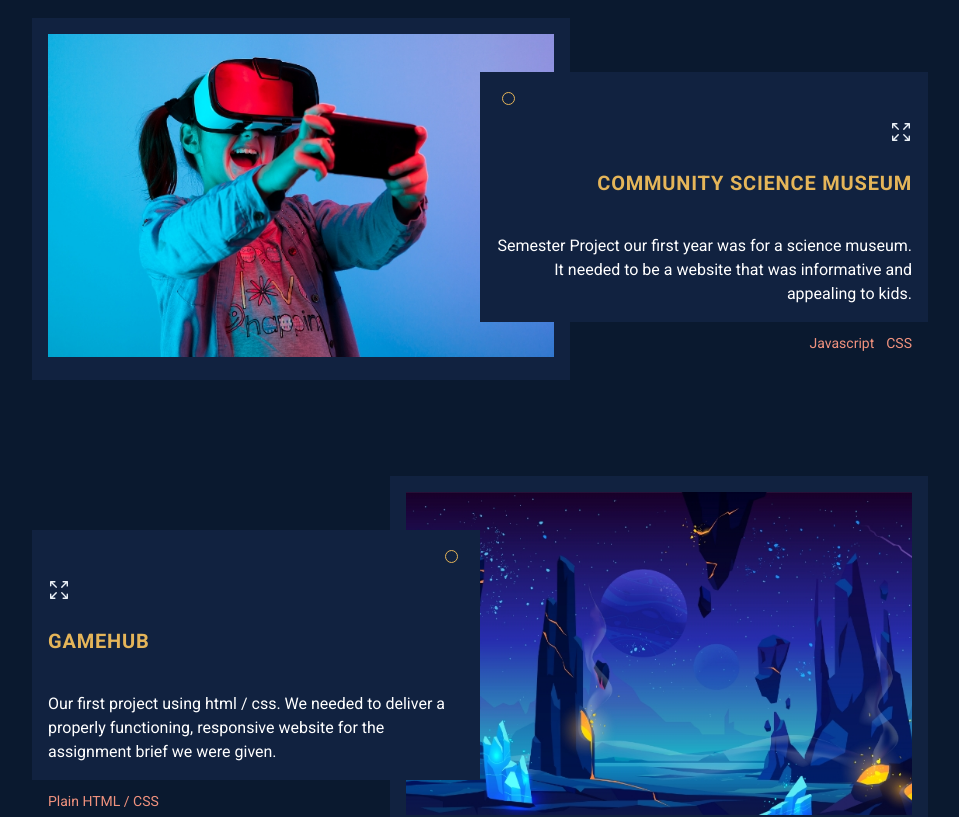
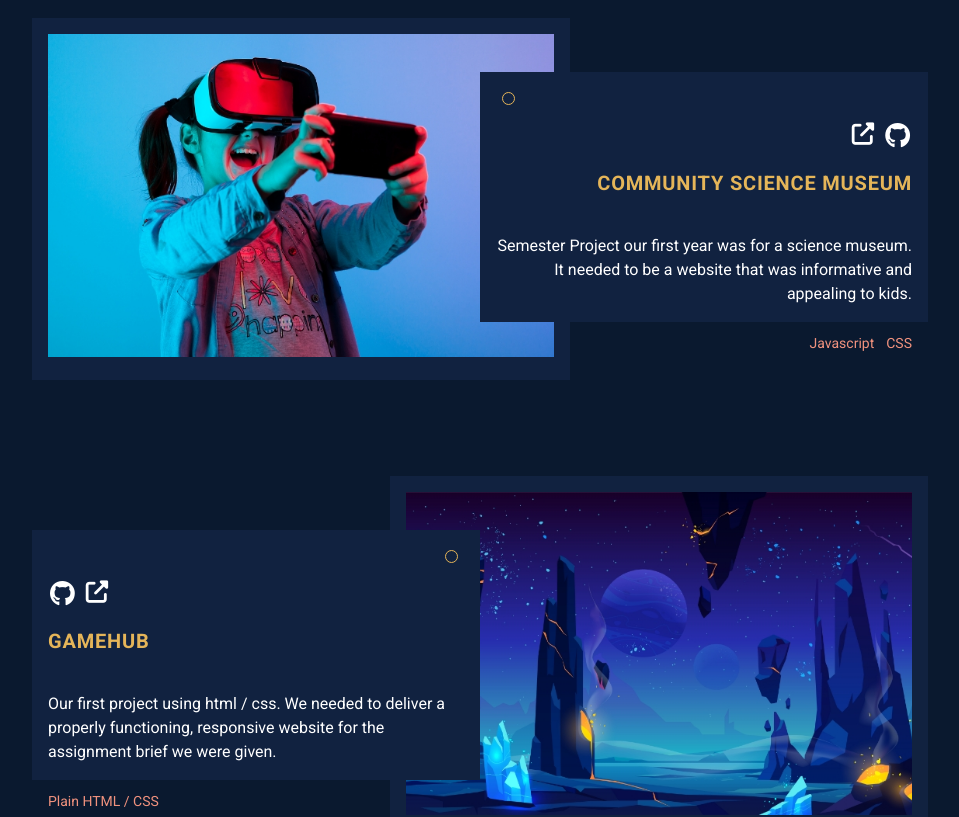
Before and after one commit to Iselinklementin/knuff-portfolio, a React (Create React App) app: page /websites in a window 1280 px wide. Shown: the part 860-1677 px from the top of the page, without its empty margins (160-1119 px from the left). Built offline with nearby package versions, Linux system fonts and the light colour scheme.

Commit message:
added github icons

```diff
--- a/src/components/constant/WebsiteData.jsx
+++ b/src/components/constant/WebsiteData.jsx
@@ -57,7 +57,9 @@ export function WebsiteDataMobile() {
       {websiteProjects.map(project => {
         return (
           <section className="card-project card-background-mobile" key={project.id}>
-            <div className="expand"></div>
+            <i className="fas fa-external-link-alt"></i>
+            <i className="fab fa-github"></i>
+
             <img src={project.src} alt="" className="project-img" />
             <div className="card-text-wrap">
               <h3>{project.name}</h3>
@@ -86,7 +88,8 @@ export function WebsiteDataTablet() {
             </div>
 
             <div className="card-text-container">
-              <div className="expand"></div>
+              <i className="fas fa-external-link-alt"></i>
+              <i className="fab fa-github"></i>
 
               <div className="card-text-wrap">
                 <div className="circle"></div>
--- a/src/css/style.css
+++ b/src/css/style.css
@@ -2159,14 +2159,28 @@ footer a {
         -ms-flex-align: start;
             align-items: flex-start;
   }
-  .card-background-tablet:nth-child(even) .expand {
+  .card-background-tablet:nth-child(even) .expand,
+  .card-background-tablet:nth-child(even) .fa-github {
     left: 4%;
   }
 }
 
 @media (min-width: 768px) and (min-width: 992px) {
-  .card-background-tablet:nth-child(even) .expand {
+  .card-background-tablet:nth-child(even) .expand,
+  .card-background-tablet:nth-child(even) .fa-github {
     left: 2%;
+  }
+}
+
+@media (min-width: 768px) {
+  .card-background-tablet:nth-child(even) .fa-external-link-alt {
+    left: 12%;
+  }
+}
+
+@media (min-width: 768px) and (min-width: 992px) {
+  .card-background-tablet:nth-child(even) .fa-external-link-alt {
+    left: 6%;
   }
 }
 
@@ -2208,6 +2222,16 @@ footer a {
   background-size: cover;
   width: 18px;
   height: 18px;
+}
+
+.card-project .fa-github,
+.card-project .fa-external-link-alt {
+  position: absolute;
+  font-size: 1.6rem;
+}
+
+.card-project .fa-external-link-alt {
+  font-size: 1.4rem;
 }
 
 .card-background-mobile {
@@ -2252,9 +2276,15 @@ footer a {
   width: 85%;
 }
 
-.card-background-mobile .expand {
+.card-background-mobile .expand,
+.card-background-mobile .fa-github {
   top: 4%;
   right: 6%;
+}
+
+.card-background-mobile .fa-external-link-alt {
+  top: 4.2%;
+  right: 14%;
 }
 
 .card-background-tablet {
@@ -2331,10 +2361,16 @@ footer a {
     margin-right: 0;
     margin-left: 12px;
   }
-  .card-background-tablet .expand {
+  .card-background-tablet .expand,
+  .card-background-tablet .fa-github {
     z-index: 2;
     top: 35%;
     right: 6%;
+  }
+  .card-background-tablet .fa-external-link-alt {
+    z-index: 2;
+    top: 35%;
+    right: 12%;
   }
   .card-background-tablet .circle {
     width: 13px;
@@ -2356,8 +2392,12 @@ footer a {
     -webkit-transition: all 0.8s;
     transition: all 0.8s;
   }
-  .card-background-tablet .expand {
+  .card-background-tablet .expand,
+  .card-background-tablet .fa-github {
     right: 2%;
+  }
+  .card-background-tablet .fa-external-link-alt {
+    right: 6%;
   }
   .card-background-tablet ul {
     max-width: 290px;
--- a/src/sass/partials/layout/_cards.scss
+++ b/src/sass/partials/layout/_cards.scss
@@ -12,11 +12,20 @@
       @include flex(column, left, flex-start);
     }
 
-    .expand {
+    .expand,
+    .fa-github {
       left: 4%;
 
       @include for-laptop {
         left: 2%;
+      }
+    }
+
+    .fa-external-link-alt {
+      left: 12%;
+
+      @include for-laptop {
+        left: 6%;
       }
     }
 
@@ -59,6 +68,16 @@
     width: 18px;
     height: 18px;
   }
+
+  .fa-github,
+  .fa-external-link-alt {
+    position: absolute;
+    font-size: 1.6rem;
+  }
+
+  .fa-external-link-alt {
+    font-size: 1.4rem;
+  }
 }
 
 // mobile
@@ -88,9 +107,15 @@
     width: 85%;
   }
 
-  .expand {
+  .expand,
+  .fa-github {
     top: 4%;
     right: 6%;
+  }
+
+  .fa-external-link-alt {
+    top: 4.2%;
+    right: 14%;
   }
 }
 
@@ -153,10 +178,17 @@
       }
     }
 
-    .expand {
+    .expand,
+    .fa-github {
       z-index: 2;
       top: 35%;
       right: 6%;
+    }
+
+    .fa-external-link-alt {
+      z-index: 2;
+      top: 35%;
+      right: 12%;
     }
 
     .circle {
@@ -179,8 +211,13 @@
         transition: all 0.8s;
       }
 
-      .expand {
+      .expand,
+      .fa-github {
         right: 2%;
+      }
+
+      .fa-external-link-alt {
+        right: 6%;
       }
 
       ul {
```
Also changed, not shown: 1 other file (tests, documents, lock files or other folders).
